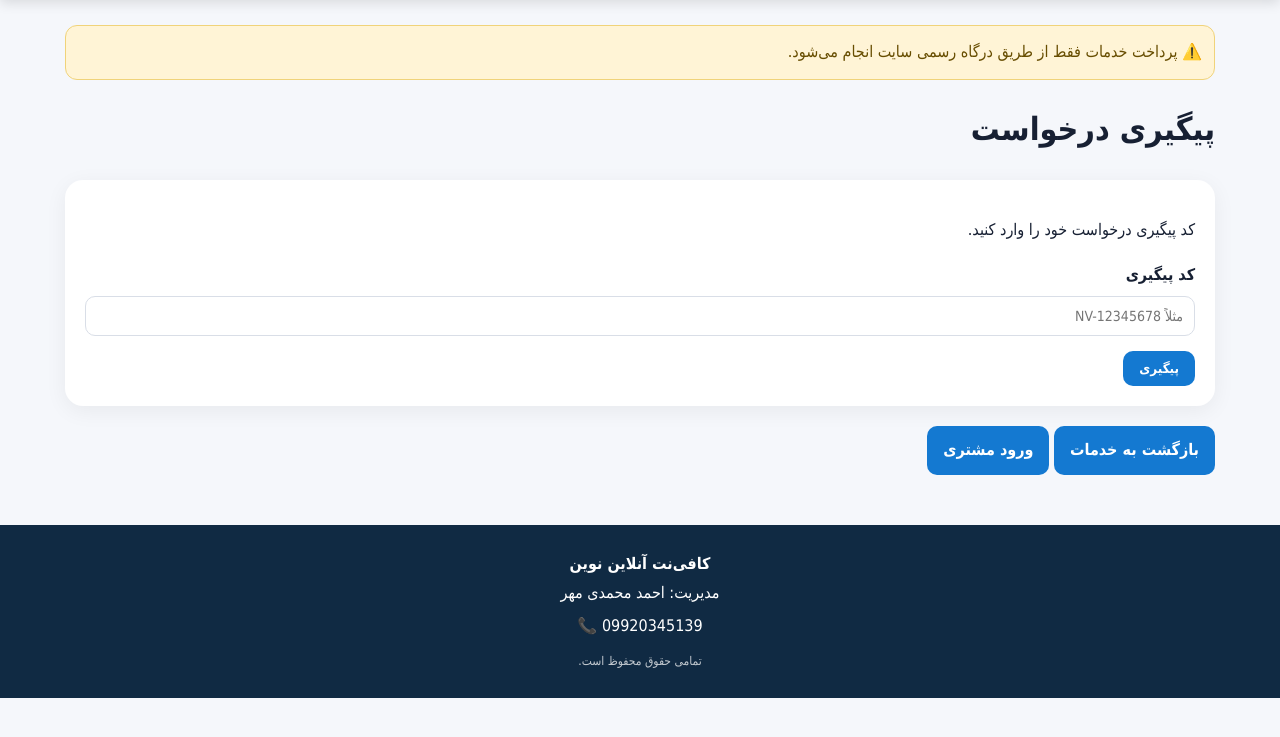
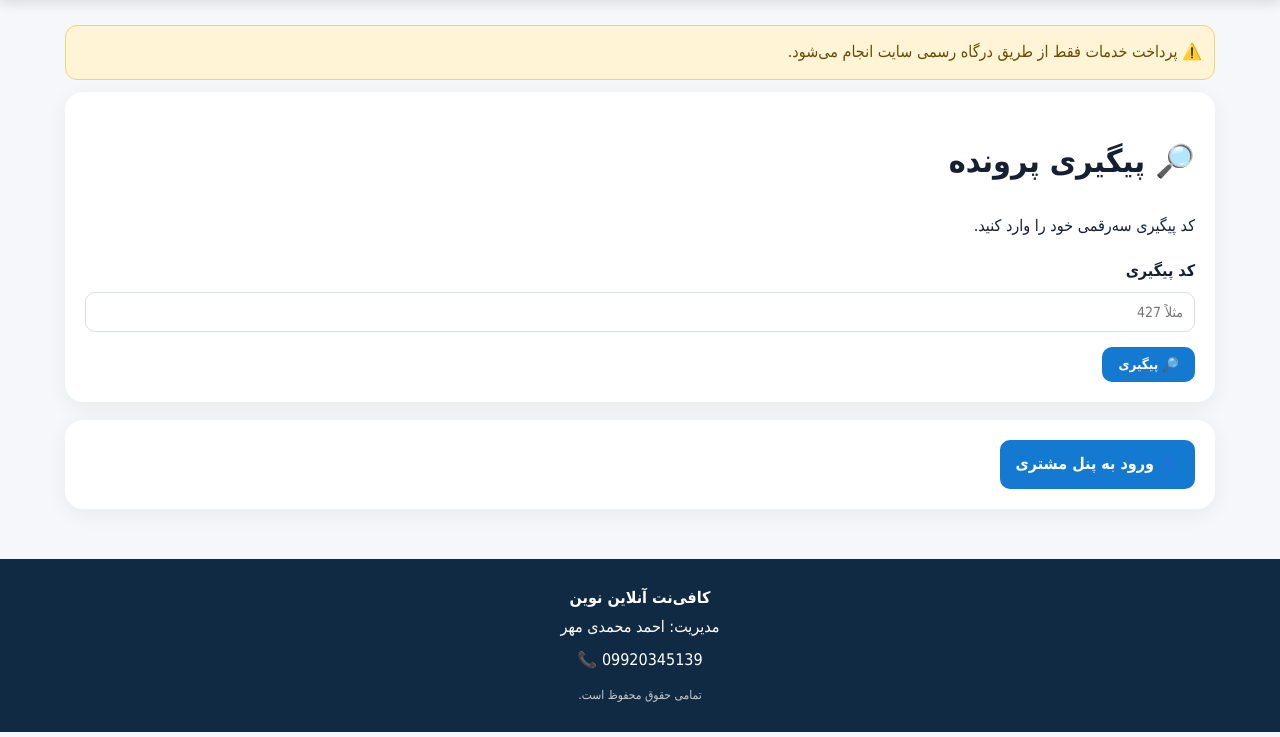
Before and after one commit to amhmdy307-stack/online-novin, a Flask app: page /tracking in a window 1280 px wide. Shown: the part 63-800 px from the top of the page. Run offline with Flask 3, Linux system fonts and the light colour scheme; data comes from the database, SQL or seed files in the repository.

Commit message:
Update tracking.html

```diff
--- a/templates/tracking.html
+++ b/templates/tracking.html
@@ -1,33 +1,41 @@
-{% extends 'base.html' %}
+{% extends "base.html" %}
 
 {% block content %}
 
-<h1>پیگیری درخواست</h1>
-
 <div class="card">
 
+    <h1>🔎 پیگیری پرونده</h1>
+
     <p>
-        کد پیگیری درخواست خود را وارد کنید.
+        کد پیگیری سه‌رقمی خود را وارد کنید.
     </p>
 
-    <form method="post">
+    <form method="get" action="{{ url_for('tracking') }}">
 
         <div class="field">
 
-            <label>کد پیگیری</label>
+            <label>
+                کد پیگیری
+            </label>
 
             <input
                 type="text"
                 name="code"
-                value="{{ request.args.get('code', '') }}"
-                placeholder="مثلاً NV-12345678"
+                inputmode="numeric"
+                maxlength="3"
+                pattern="[0-9]{3}"
+                placeholder="مثلاً 427"
+                value="{{ request.args.get('code','') }}"
                 required
             >
 
         </div>
 
-        <button class="btn" type="submit">
-            پیگیری
+        <button
+            class="btn"
+            type="submit"
+        >
+            🔎 پیگیری
         </button>
 
     </form>
@@ -39,62 +47,92 @@
 
 <div class="card">
 
-    <h2>اطلاعات درخواست</h2>
+    <h2>📁 وضعیت پرونده</h2>
 
     <p>
-        <b>نام مشتری:</b>
-        {{ result.customer_name }}
-    </p>
-
-    <p>
-        <b>خدمت:</b>
+        <strong>سامانه / خدمت:</strong>
         {{ result.service_name }}
     </p>
 
     <p>
-        <b>کد پیگیری:</b>
+        <strong>کد پیگیری:</strong>
         {{ result.tracking_code }}
     </p>
 
     <p>
-        <b>وضعیت:</b>
+        <strong>وضعیت پرونده:</strong>
         {{ result.status }}
     </p>
 
-    <p>
-        <b>مبلغ کل:</b>
-        {{ "{:,}".format(result.total_price or 0) }} ریال
-    </p>
+    {% if result.estimated_time %}
 
-    <p>
-        <b>مبلغ پرداخت‌شده:</b>
-        {{ "{:,}".format(result.paid_price or 0) }} ریال
-    </p>
+        <p>
+            <strong>زمان تقریبی:</strong>
+            {{ result.estimated_time }}
+        </p>
 
-    <p>
-        <b>تاریخ ثبت:</b>
-        {{ result.created_at }}
-    </p>
+    {% endif %}
+
+
+    {% if result.expert_name %}
+
+        <p>
+            <strong>کارشناس:</strong>
+            {{ result.expert_name }}
+        </p>
+
+    {% endif %}
+
+
+    {% if result.customer_note %}
+
+        <div class="notice">
+
+            <strong>
+                توضیحات:
+            </strong>
+
+            <br>
+
+            {{ result.customer_note }}
+
+        </div>
+
+    {% endif %}
+
+
+    <a
+        class="btn"
+        href="{{ url_for('customer_request', rid=result.id) }}"
+    >
+        💬 مشاهده پرونده و ارتباط با کارشناس
+    </a>
 
 </div>
 
-{% elif request.values.get('code') %}
 
-<div class="notice">
-    ❌ درخواست موردنظر با این کد پیگیری پیدا نشد.
+{% elif request.args.get('code') %}
+
+<div class="card">
+
+    <div class="notice">
+
+        ❌ پرونده‌ای با این کد پیگیری پیدا نشد.
+
+    </div>
+
 </div>
 
 {% endif %}
 
 
-<div style="margin-top:20px;">
+<div class="card">
 
-    <a class="btn" href="/">
-        بازگشت به خدمات
-    </a>
-
-    <a class="btn" href="/customer/login">
-        ورود مشتری
+    <a
+        class="btn"
+        href="{{ url_for('customer_login') }}"
+    >
+        👤 ورود به پنل مشتری
     </a>
 
 </div>
```
